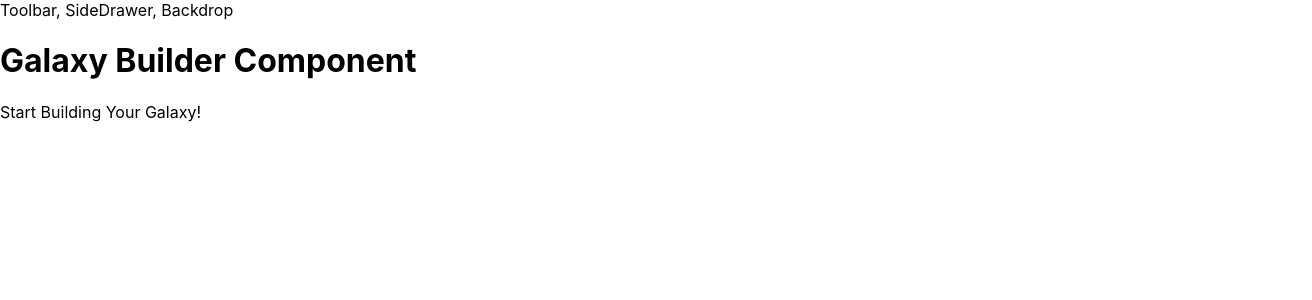
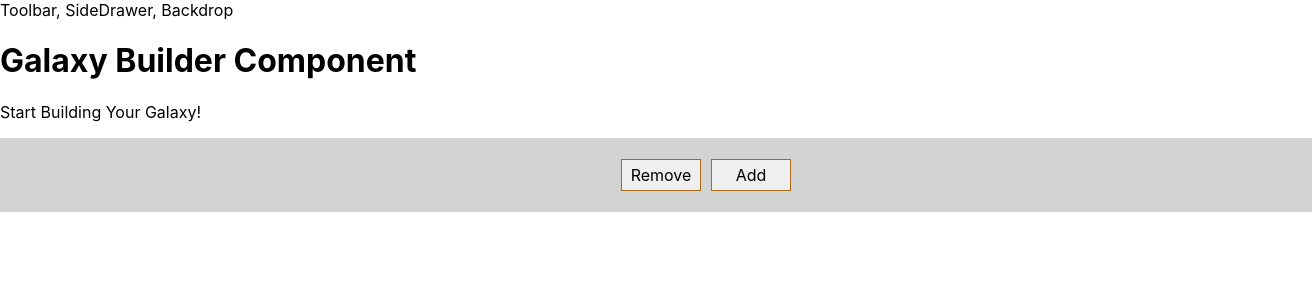
Before and after one commit to mcheng09/react-galaxy-builder, a React app: page / in a window 1280 px wide. Shown: the top 300 px of the page, 1312 px wide, since content can reach past the window. Built offline with nearby package versions, Linux system fonts and the light colour scheme.

Commit message:
updates(GalaxyControls): adds simple css

```diff
--- a/src/components/Galaxy/GalaxyControls/GalaxyControls.js
+++ b/src/components/Galaxy/GalaxyControls/GalaxyControls.js
@@ -4,7 +4,13 @@
 
 const GalaxyControls = (props) => {
   return (
-    <div className={style.GalaxyControls}></div>
+    <div className={style.GalaxyControls}>
+      <div className={style.Container}>
+        <div className={style.Label}>{props.label}</div>
+        <button>Remove</button>
+        <button>Add</button>
+      </div>
+    </div>
   )
 }
 
--- a/src/components/Galaxy/GalaxyControls/GalaxyControls.module.css
+++ b/src/components/Galaxy/GalaxyControls/GalaxyControls.module.css
@@ -1,3 +1,33 @@
 .GalaxyControls {
+  display: flex;
+  flex-flow: column;
+  align-items: center;
   background: lightgrey;
+  width: 100%;
+  margin: auto;
+  padding: 16px;
 }
+
+.Container {
+    display: flex;
+    justify-content: space-between;
+    align-items: center;
+    margin: 5px 0;
+}
+
+.GalaxyControls button {
+    display: block;
+    font: inherit;
+    padding: 5px;
+    margin: 0 5px;
+    width: 80px;
+    border: 1px solid #AA6817;
+    cursor: pointer;
+    outline: none;
+}
+
+.Label {
+    padding: 10px;
+    font-weight: bold;
+    width: 80px;
+}
```
